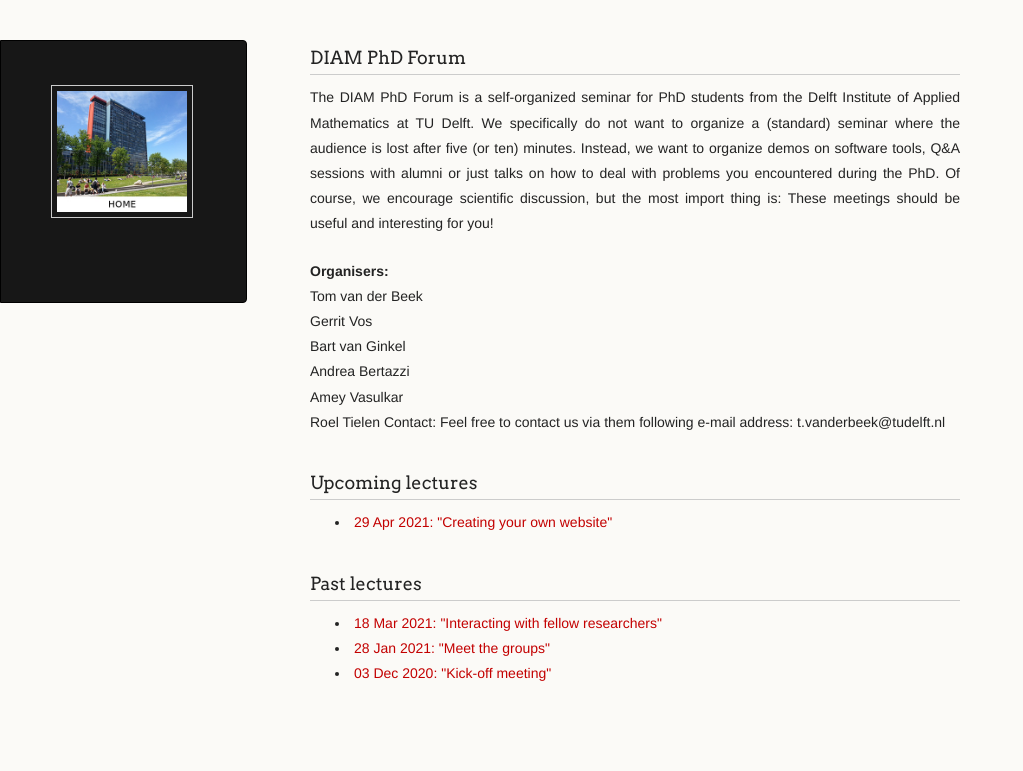
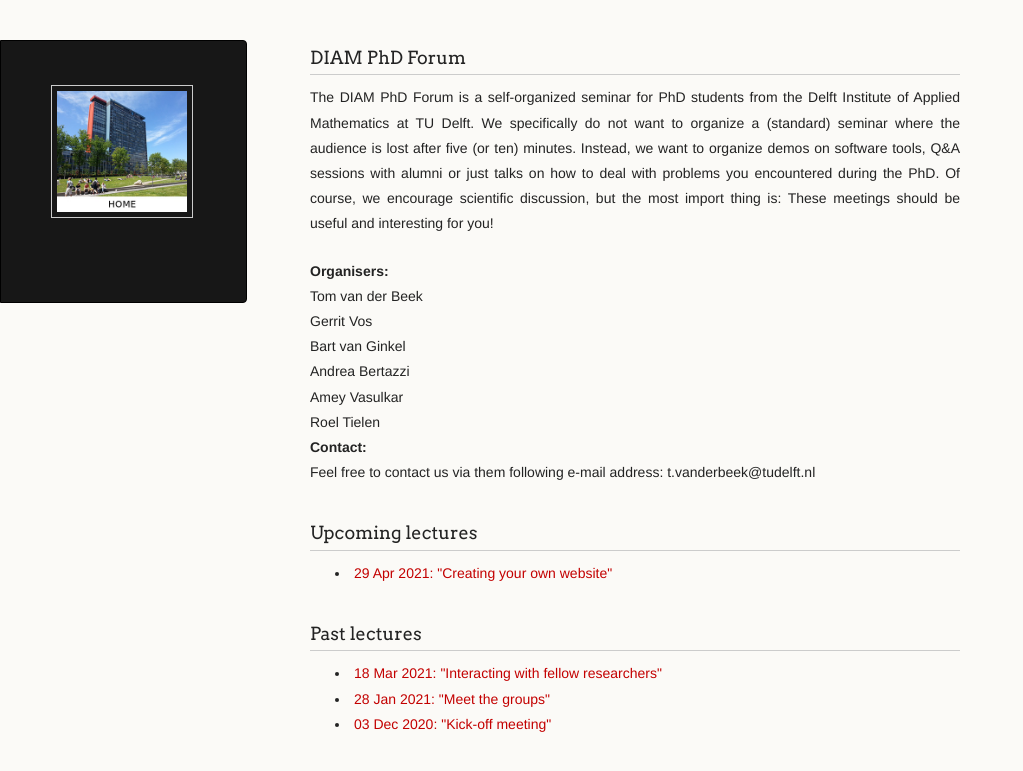
Before and after one commit to phdforum/phdforum.github.io, a Jekyll site: the page built from index.html, in a window 1280 px wide. Shown: the top 771 px of the page, without its empty margins (0-1023 px from the left). Built offline with Jekyll 4.4.1, drawn with Linux system fonts in a browser that asks for light colours; some of the changed lines change nothing that is shown.

Commit message:
Typo changed

```diff
--- a/index.html
+++ b/index.html
@@ -13,9 +13,10 @@ title: DIAM PhD Forum
 <br> Andrea Bertazzi
 <br> Amey Vasulkar
 <br> Roel Tielen
+<br>
 
-Contact:
-Feel free to contact us via them following e-mail address: t.vanderbeek@tudelft.nl
+<strong>Contact: </strong>
+<br> Feel free to contact us via them following e-mail address: t.vanderbeek@tudelft.nl
 
 <div id="lectures">
   <ul>
```
